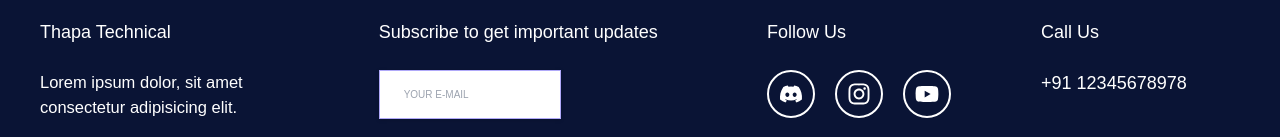
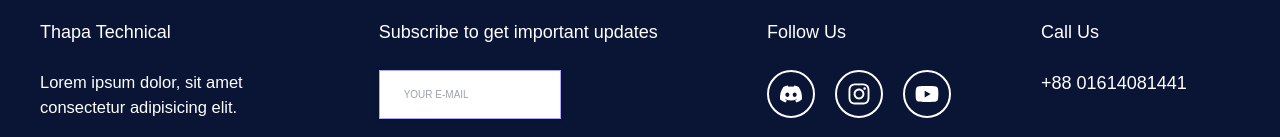
Before and after one commit to mdtanvirahamedshanto/react-eCommerse, a React (Vite) app: page / in a window 1280 px wide. Shown: the part 1808-1945 px from the top of the page. Built offline with nearby package versions, Linux system fonts and the light colour scheme.

Commit message:
Fotter Number

```diff
--- a/src/components/Footer.jsx
+++ b/src/components/Footer.jsx
@@ -59,7 +59,7 @@ const Footer = () => {
             </div>
             <div className="footer-contact">
               <h3>Call Us</h3>
-              <h3>+91 12345678978</h3>
+              <h3>+88 01614081441</h3>
             </div>
           </div>
 
```
